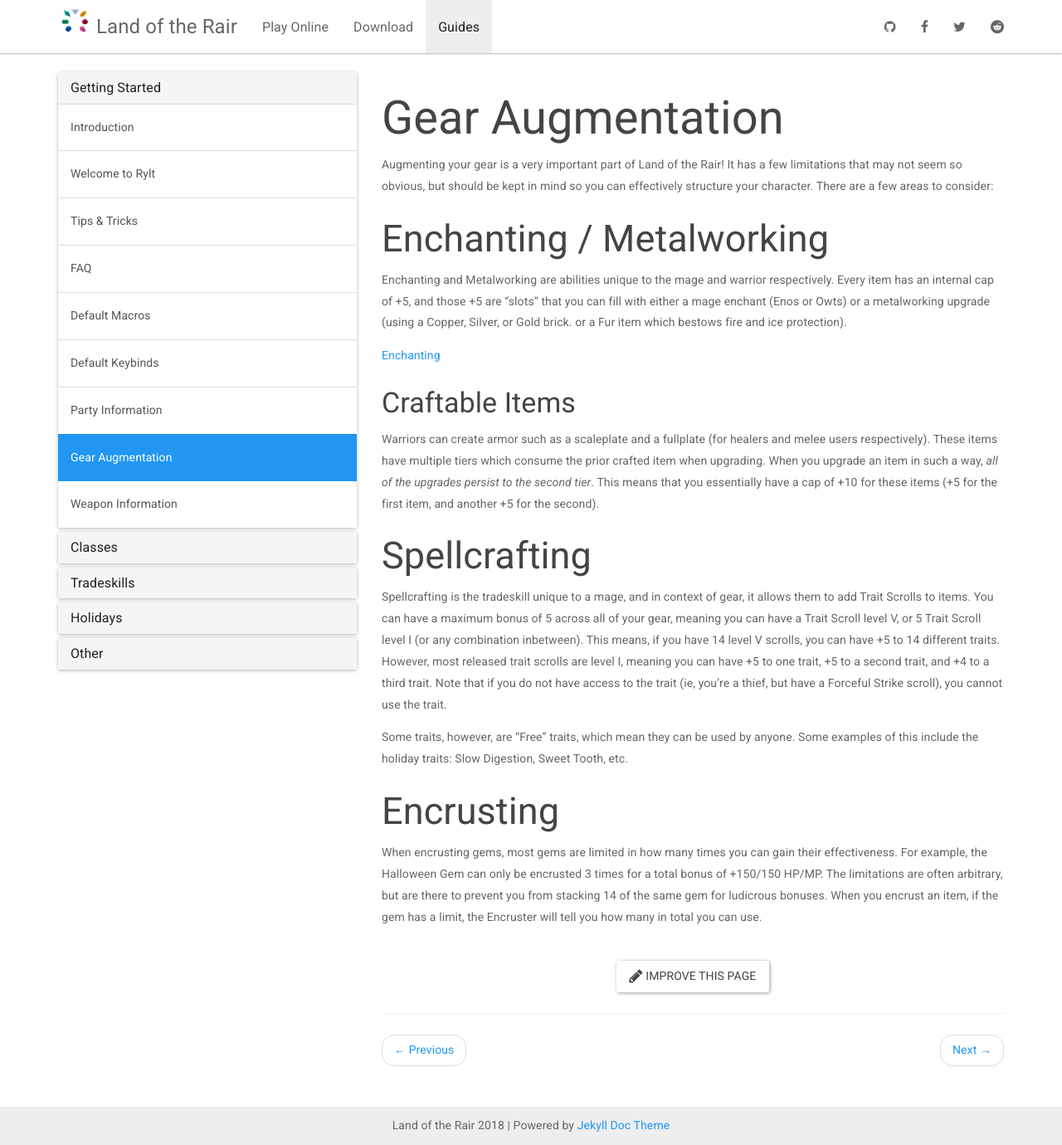
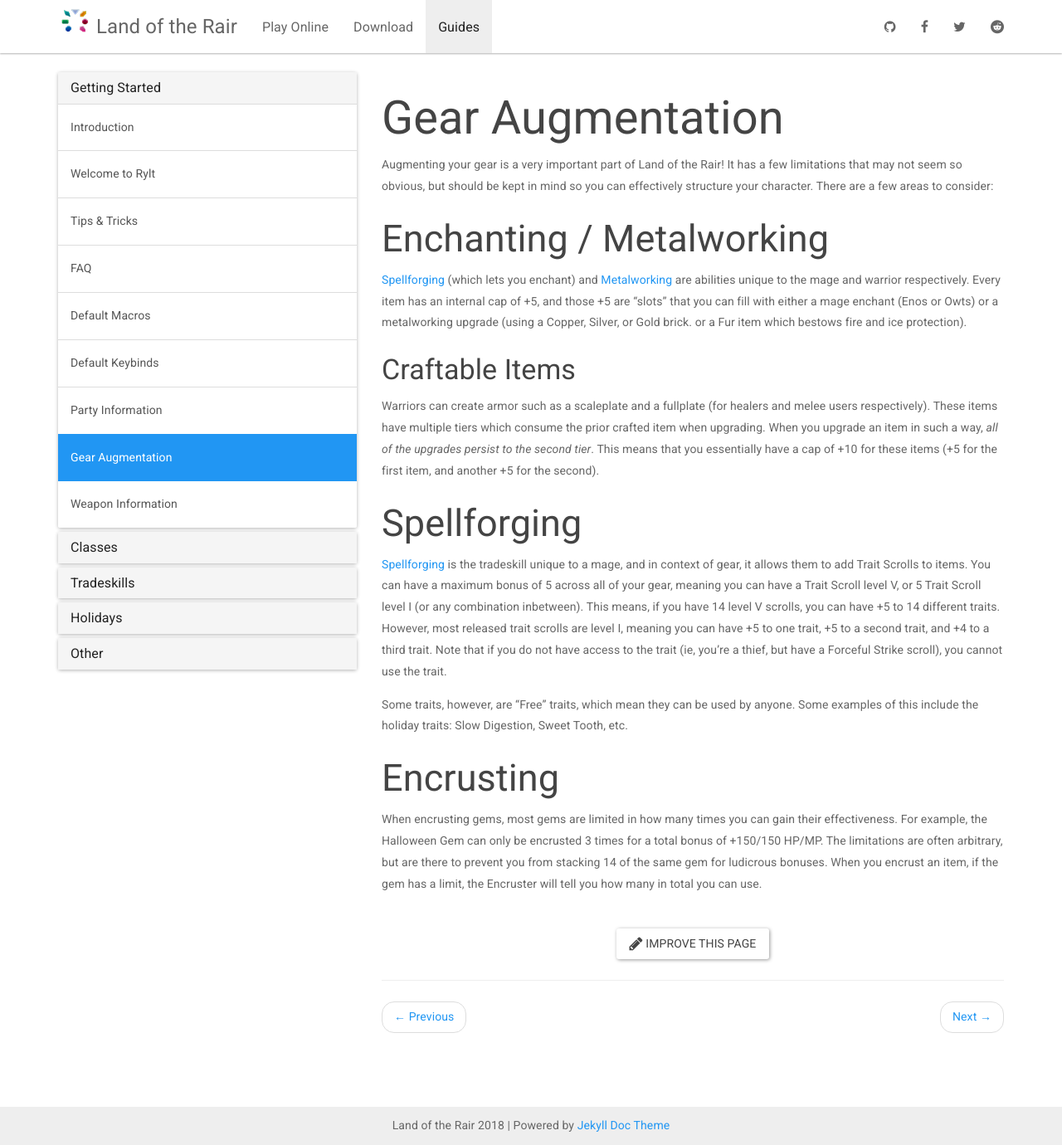
Before and after one commit to LandOfTheRair/landoftherair.github.io, a Jekyll site: the page built from _docs/getting-started/gear-augmentation.md, in a window 1280 px wide and 1380 px high. Shown: the whole window at 83% size. Built offline with Jekyll 4.4.1, drawn with Linux system fonts in a browser that asks for light colours; nearby versions of some CDN libraries.

Commit message:
Update gear-augmentation.md

```diff
--- a/_docs/getting-started/gear-augmentation.md
+++ b/_docs/getting-started/gear-augmentation.md
@@ -7,17 +7,15 @@ Augmenting your gear is a very important part of Land of the Rair! It has a few
 
 ## Enchanting / Metalworking
 
-Enchanting and Metalworking are abilities unique to the mage and warrior respectively. Every item has an internal cap of +5, and those +5 are "slots" that you can fill with either a mage enchant (Enos or Owts) or a metalworking upgrade (using a Copper, Silver, or Gold brick. or a Fur item which bestows fire and ice protection).
-
-[Enchanting]({{ '/docs/enchanting' | relative_url }})
+[Spellforging]({{ '/docs/spellforging' | relative_url }}) (which lets you enchant) and [Metalworking]({{ '/docs/metalworking' | relative_url }}) are abilities unique to the mage and warrior respectively. Every item has an internal cap of +5, and those +5 are "slots" that you can fill with either a mage enchant (Enos or Owts) or a metalworking upgrade (using a Copper, Silver, or Gold brick. or a Fur item which bestows fire and ice protection).
 
 ### Craftable Items
 
 Warriors can create armor such as a scaleplate and a fullplate (for healers and melee users respectively). These items have multiple tiers which consume the prior crafted item when upgrading. When you upgrade an item in such a way, _all of the upgrades persist to the second tier_. This means that you essentially have a cap of +10 for these items (+5 for the first item, and another +5 for the second).
 
-## Spellcrafting
+## Spellforging
 
-Spellcrafting is the tradeskill unique to a mage, and in context of gear, it allows them to add Trait Scrolls to items. You can have a maximum bonus of 5 across all of your gear, meaning you can have a Trait Scroll level V, or 5 Trait Scroll level I (or any combination inbetween). This means, if you have 14 level V scrolls, you can have +5 to 14 different traits. However, most released trait scrolls are level I, meaning you can have +5 to one trait, +5 to a second trait, and +4 to a third trait. Note that if you do not have access to the trait (ie, you're a thief, but have a Forceful Strike scroll), you cannot use the trait.
+[Spellforging]({{ '/docs/spellforging' | relative_url }}) is the tradeskill unique to a mage, and in context of gear, it allows them to add Trait Scrolls to items. You can have a maximum bonus of 5 across all of your gear, meaning you can have a Trait Scroll level V, or 5 Trait Scroll level I (or any combination inbetween). This means, if you have 14 level V scrolls, you can have +5 to 14 different traits. However, most released trait scrolls are level I, meaning you can have +5 to one trait, +5 to a second trait, and +4 to a third trait. Note that if you do not have access to the trait (ie, you're a thief, but have a Forceful Strike scroll), you cannot use the trait.
 
 Some traits, however, are "Free" traits, which mean they can be used by anyone. Some examples of this include the holiday traits: Slow Digestion, Sweet Tooth, etc.
 
```
